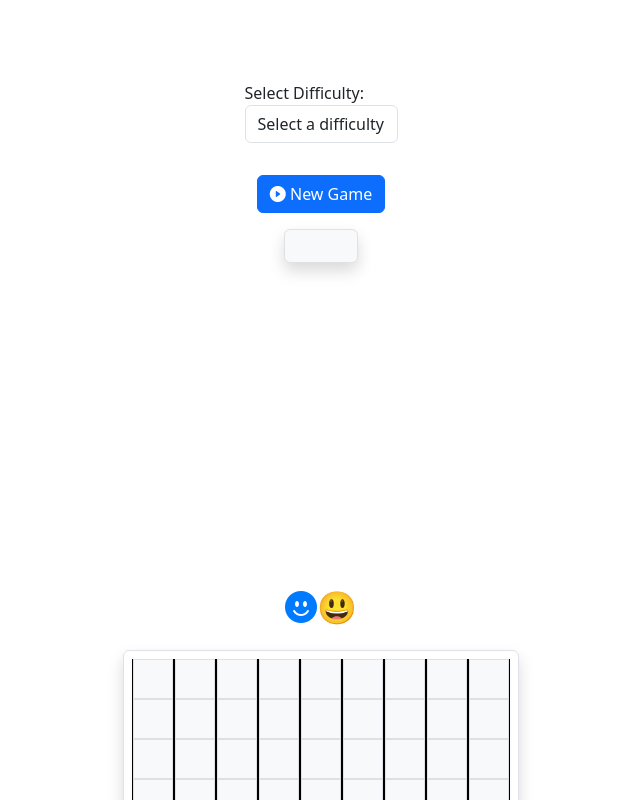
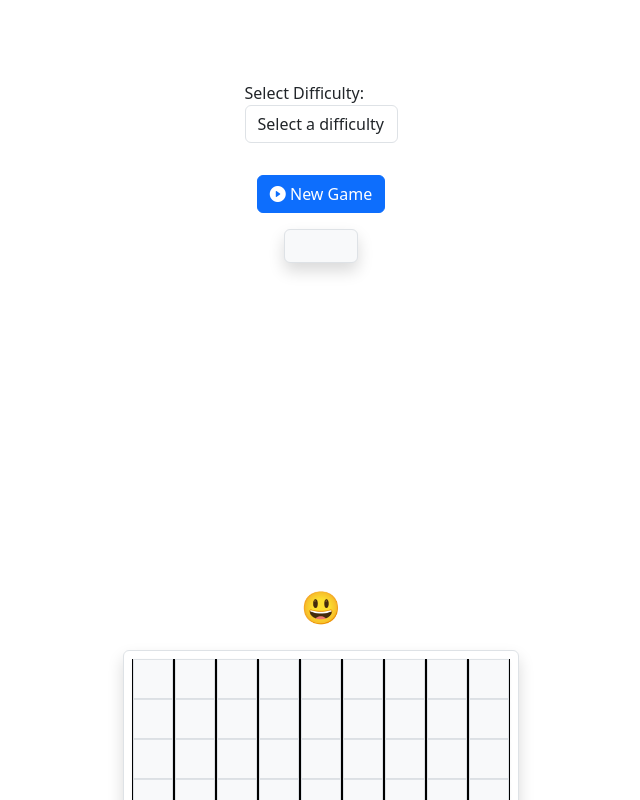
Before and after one commit to rafasdiass/campo-minado, an Angular app: page / in a window 1280 px wide. Shown: the top 800 px of the page, without its empty margins (319-959 px from the left). Built offline with nearby package versions, Linux system fonts and the light colour scheme.

Commit message:
correcao

```diff
--- a/src/app/board/board/board.component.html
+++ b/src/app/board/board/board.component.html
@@ -2,7 +2,7 @@
     <app-control></app-control> <!-- ControlComponent -->
 
     <div class="game-status my-3">
-      <h2><i class="bi bi-emoji-smile-fill"></i>{{ getEmoji() }}</h2>
+      <h2>{{ getEmoji() }}</h2>
     </div>
 
     <div class="board border rounded shadow p-2">
--- a/src/app/board/board/board.component.ts
+++ b/src/app/board/board/board.component.ts
@@ -32,7 +32,9 @@ export class BoardComponent implements OnInit {
 
   revealCell(row: number, col: number) {
     this.gameService.revealCell(row, col);
+    this.cdr.detectChanges();  // Força a detecção de mudanças
   }
+
 
   markCell(row: number, col: number) {
     this.gameService.markCell(row, col);
--- a/src/app/services/game.service.ts
+++ b/src/app/services/game.service.ts
@@ -15,7 +15,7 @@ export class GameService {
   constructor(private difficultyService: DifficultyService) { }
 
   newGame() {
-    console.log('New game started');
+    console.log('Novo jogo começou');
     const difficulty = this.difficultyService.getDifficulty();
     this.rows = difficulty.rows;
     this.cols = difficulty.cols;
@@ -27,20 +27,17 @@ export class GameService {
     for (let i = 0; i < this.mineCount; i++) {
       let row = Math.floor(Math.random() * this.rows);
       let col = Math.floor(Math.random() * this.cols);
-      // Ensure the cell doesn't already have a mine
       while(this.board[row][col]?.hasMine) {
         row = Math.floor(Math.random() * this.rows);
         col = Math.floor(Math.random() * this.cols);
       }
       this.board[row][col] = { row: row, col: col, isRevealed: false, hasMine: true, hasFlag: false, adjacentMines: 0 };
-
     }
 
     for (let row = 0; row < this.rows; row++) {
       for (let col = 0; col < this.cols; col++) {
         if(!this.board[row][col]) {
           this.board[row][col] = { row: row, col: col, isRevealed: false, hasMine: false, hasFlag: false, adjacentMines: 0 };
-
         }
         this.board[row][col].adjacentMines = this.countBombs(row, col);
       }
@@ -51,19 +48,20 @@ export class GameService {
   gameWon(): boolean {
   for(let row = 0; row < this.rows; row++) {
     for(let col = 0; col < this.cols; col++) {
-      // if the cell doesn't have a mine and isn't revealed, return false
       if(!this.board[row][col].hasMine && !this.board[row][col].isRevealed) {
         return false;
       }
     }
   }
-
-
   return true;
 }
 
+revealCell(row: number, col: number) {
+  // Se o jogo acabou, não permita revelar células
+  if (this.gameOver) {
+    return;
+  }
 
-  revealCell(row: number, col: number) {
   if (this.board[row][col].hasFlag || this.board[row][col].isRevealed) {
     return;
   }
@@ -95,6 +93,10 @@ export class GameService {
 }
 
 markCell(row: number, col: number) {
+  // Se o jogo acabou, não permita marcar células
+  if (this.gameOver) {
+    return;
+  }
   if (!this.board[row][col].isRevealed) {
     this.board[row][col].hasFlag = !this.board[row][col].hasFlag;
   }
```
Lines whose indentation alone changed are shown as unchanged.
